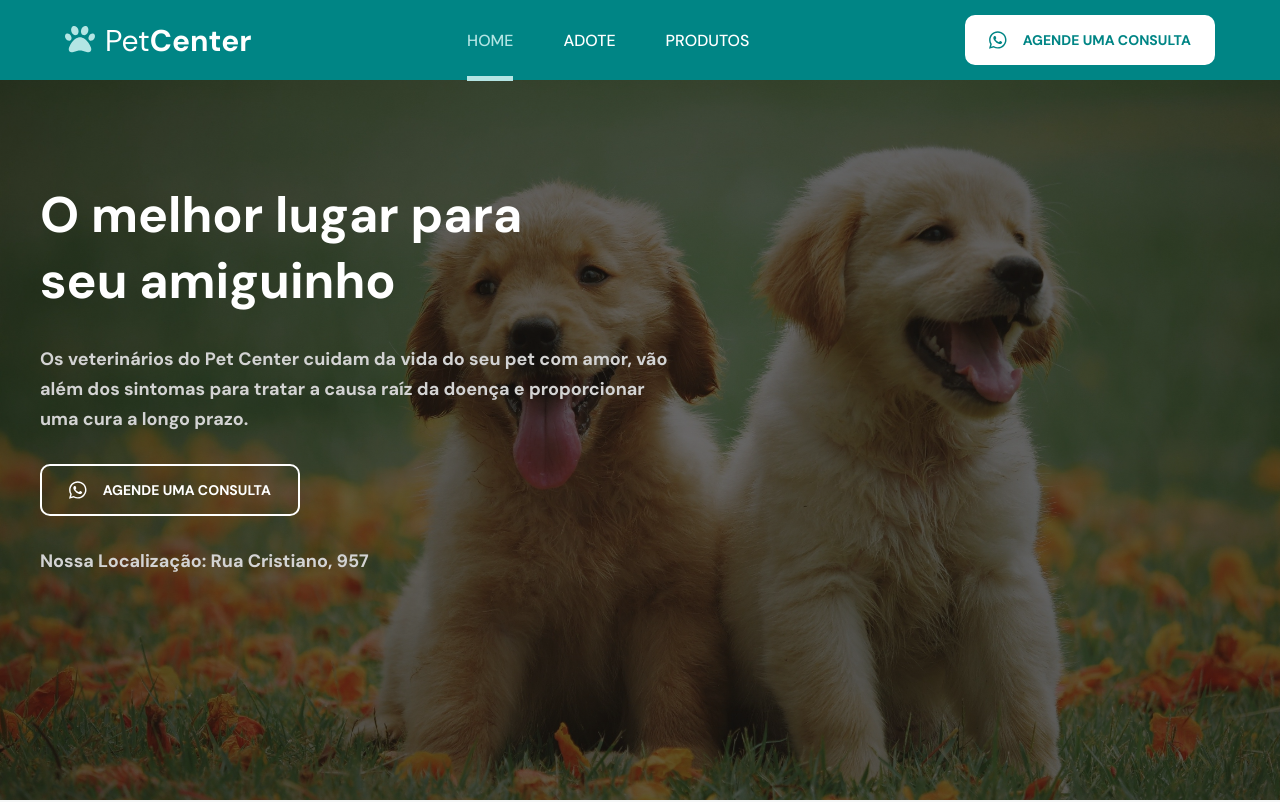
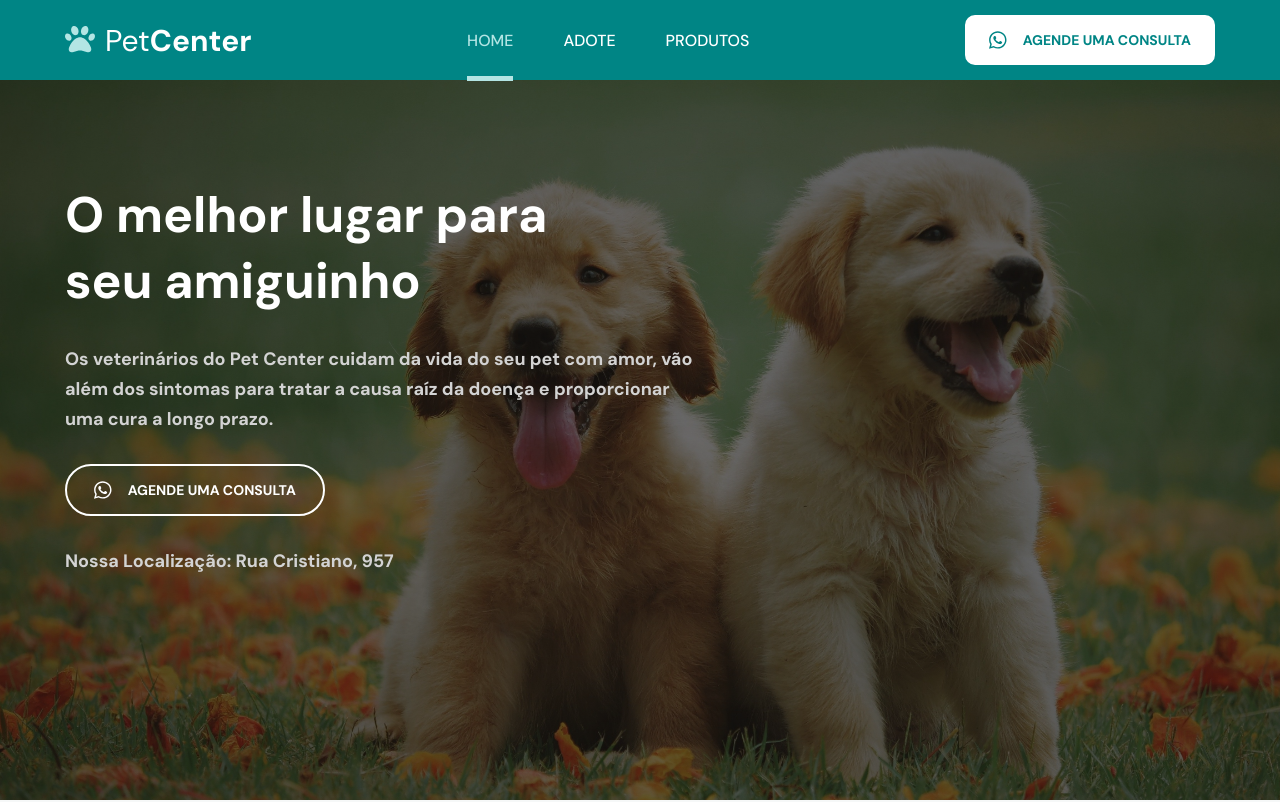
Before and after one commit to hamomgs/pet-center, a React (Create React App) app: page /home in a window 1280 px wide. Shown: the top 802 px of the page. Built offline with nearby package versions, Linux system fonts and the light colour scheme.

Commit message:
💄 feat: Home spacing

```diff
--- a/src/pages/Home/index.js
+++ b/src/pages/Home/index.js
@@ -3,6 +3,7 @@ import { FontAwesomeIcon } from '@fortawesome/react-fontawesome'
 import React, { useEffect } from 'react'
 import AboutUs from '../../components/AboutUs/index.js'
 import Contact from '../../components/Contact/index.js'
+import Footer from '../../components/Footer/index.js'
 import Services from '../../components/Services/index.js'
 import * as S from './styles.js'
 
@@ -27,6 +28,7 @@ export default function Home() {
       <Services />
       <AboutUs />
       <Contact />
+      <Footer />
     </S.HomeSection>
   )
 }
--- a/src/pages/Home/styles.js
+++ b/src/pages/Home/styles.js
@@ -15,7 +15,7 @@ export const HomeSection = styled.section`
 export const Container = styled.div`
   max-width: 1200px;
   margin: 80px auto;
-  padding: 0 25px 150px 0;
+  padding: 0 25px 150px 25px;
 `
 
 export const Title = styled.h1`
@@ -41,7 +41,7 @@ export const ScheduleBtn = styled.a`
   width: 260px;
   height: 52px;
   border: solid 2px #fff;
-  border-radius: 10px;
+  border-radius: 40px;
   font-size: 14px;
   font-weight: bold;
   text-transform: uppercase;
@@ -52,7 +52,7 @@ export const ScheduleBtn = styled.a`
 
   :hover {
     background-color: #fff;
-    color: #008585;
+    color: var(--primary-color);
   }
 
   * {
```
Also changed, not shown: src/assets/contact-image.png (added), src/assets/loading-bg.gif (added).
